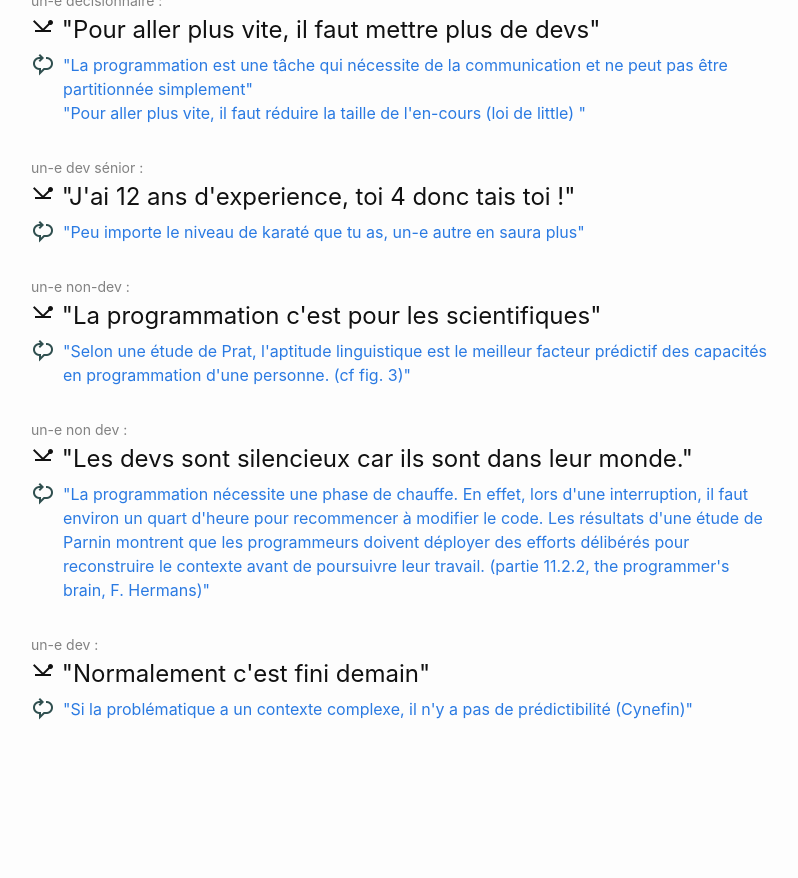
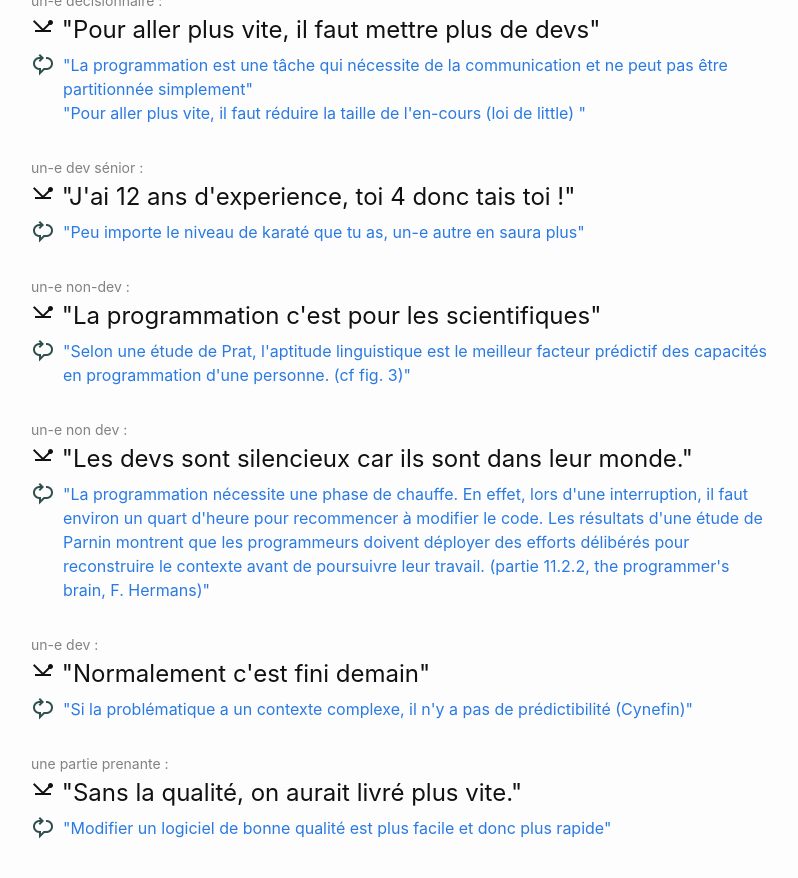
Before and after one commit to masalthunlass/blog, a Jekyll site: the page built from my_pages/misconceptions.html, in a window 1280 px wide and 900 px high, scrolled down 573 px. Shown: the top 878 px of the window, without its empty margins (239-1037 px from the left). Built offline with Jekyll 4.4.1, drawn with Linux system fonts in a browser that asks for light colours; before the commit the page ends 1354 px from its top, so only the background shows below that.

Commit message:
adding misconception (#33)
Co-authored-by: masalthunlass <msalthunl@yahoo.fr>

```diff
--- a/_data/misconceptions.json
+++ b/_data/misconceptions.json
@@ -72,5 +72,15 @@
         "source": "https://medium.com/@bartlettstarman/une-introduction-%C3%A0-cynefin-f0962c63f21e "
       }
     ]
+  },
+  {
+    "said_by": "une partie prenante",
+    "sentence": "Sans la qualité, on aurait livré plus vite.",
+    "counterarguments": [
+      {
+        "answer": "Modifier un logiciel de bonne qualité est plus facile et donc plus rapide",
+        "source": "https://www.martinfowler.com/articles/is-quality-worth-cost.html#AtFirstGlanceInternalQualityDoesNotMatterToCustomers\n"
+      }
+    ]
   }
 ]
```
